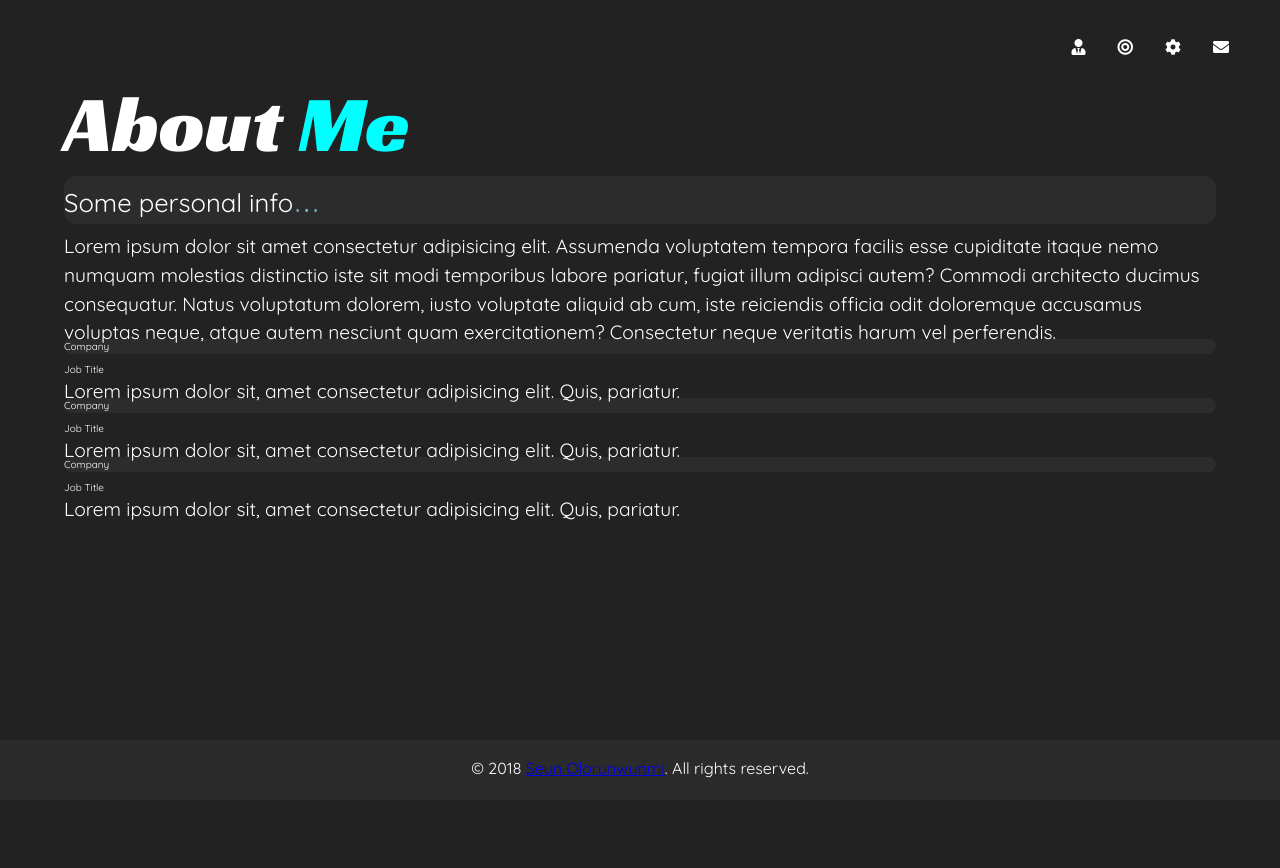
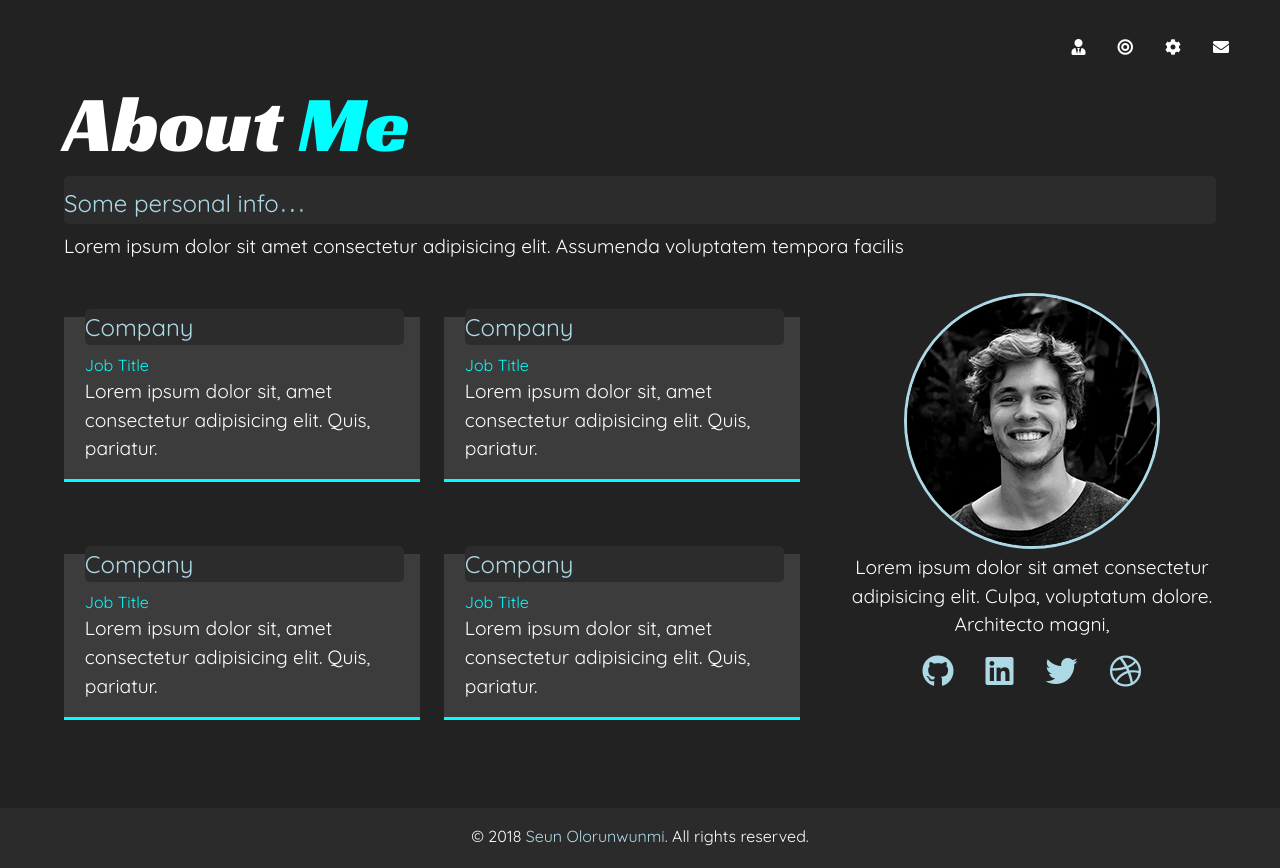
Before and after one commit to NatureBoi/WebProfile, a website: page pug/about.pug in a window 1280 px wide. Before the commit the page ends 800 px from the top, so only its background shows below. Drawn offline with nearby package versions, Linux system fonts and the light colour scheme; files that its build step writes are made by us from their sources; files whose address does not match are found by name.

Commit message:
About.html completed. Next update work.html

```diff
--- a/pug/about.pug
+++ b/pug/about.pug
@@ -34,21 +34,41 @@ html(lang="en")
             section.about-info
                 .bio
                     p.
-                        Lorem ipsum dolor sit amet consectetur adipisicing elit. Assumenda voluptatem tempora facilis esse cupiditate itaque nemo numquam molestias distinctio iste sit modi temporibus labore pariatur,
-                        fugiat illum adipisci autem? Commodi architecto ducimus consequatur. Natus voluptatum dolorem, iusto voluptate aliquid ab cum,
-                        iste reiciendis officia odit doloremque accusamus voluptas neque, atque autem nesciunt quam exercitationem? Consectetur neque veritatis harum vel perferendis.
-                .work.work-1
-                    h3 Company
-                    h6 Job Title
-                    p Lorem ipsum dolor sit, amet consectetur adipisicing elit. Quis, pariatur.
-                .work.work-2
-                    h3 Company
-                    h6 Job Title
-                    p Lorem ipsum dolor sit, amet consectetur adipisicing elit. Quis, pariatur.
-                .work.work-3
-                    h3 Company
-                    h6 Job Title
-                    p Lorem ipsum dolor sit, amet consectetur adipisicing elit. Quis, pariatur.
+                        Lorem ipsum dolor sit amet consectetur adipisicing elit. Assumenda voluptatem tempora facilis
+
+                .flex-container
+                    .about-img
+                        img(src="img/portrait.jpg", alt="Profile Picture")
+                        p.
+                            Lorem ipsum dolor sit amet consectetur adipisicing elit. Culpa, voluptatum dolore. Architecto magni,
+                        .socials
+                            a(href="#")
+                                i.fab.fa-github
+                            a(href="#")
+                                i.fab.fa-linkedin
+                            a(href="#")
+                                i.fab.fa-twitter
+                            a(href="#")
+                                i.fab.fa-dribbble
+
+                    .work-container
+                        .work.work-1
+                            h3 Company
+                            h6 Job Title
+                            p Lorem ipsum dolor sit, amet consectetur adipisicing elit. Quis, pariatur.
+                        .work.work-2
+                            h3 Company
+                            h6 Job Title
+                            p Lorem ipsum dolor sit, amet consectetur adipisicing elit. Quis, pariatur.
+                        .work.work-3
+                            h3 Company
+                            h6 Job Title
+                            p Lorem ipsum dolor sit, amet consectetur adipisicing elit. Quis, pariatur.
+                        .work.work-4
+                            h3 Company
+                            h6 Job Title
+                            p Lorem ipsum dolor sit, amet consectetur adipisicing elit. Quis, pariatur.
+
 
         footer
             |&copy 2018 #[a(href="index.html") Seun Olorunwunmi]. All rights reserved.
--- a/sass/_config.sass
+++ b/sass/_config.sass
@@ -1,7 +1,7 @@
 // SASS Config
 $primary: #222
 $secondary: aqua
-$highlight: skyblue
+$highlight: lightblue
 
 // Set Text Color Function
 @function set-text-color($color)
@@ -10,6 +10,9 @@ $highlight: skyblue
     @else
         @return #fff
 
+@mixin mediaMd
+    @media screen and (max-width: 768px)
+        @content
 
 @mixin mediaSm
     @media screen and (max-width: 500px)
--- a/sass/_mobile.sass
+++ b/sass/_mobile.sass
@@ -1,4 +1,18 @@
 // Responsive Design
+@include mediaMd
+    main
+        &#about
+            .flex-container
+                flex-direction: column
+                text-align: center
+                .about-img
+                    order: 0
+                    margin: 1rem 0
+                    width: 100%
+                .work-container
+                    grid-template-columns: 1fr
+                    order: 1
+
 @include mediaSm
     main
         padding: 1rem
@@ -17,16 +31,8 @@
             h1
                 margin-top: 15vh
                 font-size: 4rem
-            // h3
-            //     margin: -0.5rem 0 0.5rem 0
-            //     background: lighten($primary, 4)
-            //     border-radius: 12px
-            //     span
-            //         color: $highlight
-            //         padding: 0 0.1rem
-            //         font-size: 4rem
-            //         @include loading
-
-            // @for $x from 1 to 4
-            //     .sm-heading span:nth-child(#{$x})
-            //         animation-delay: $x * .2s
+            .flex-container
+                margin: 0
+                padding: 0
+                .about-img
+                    margin: 1rem 0
```
Also changed, not shown: sass/index.sass (+46 -3 lines), html/about.html, html/css/index.css, sass/_animations.sass (line endings or trailing spaces), 1 other file.
